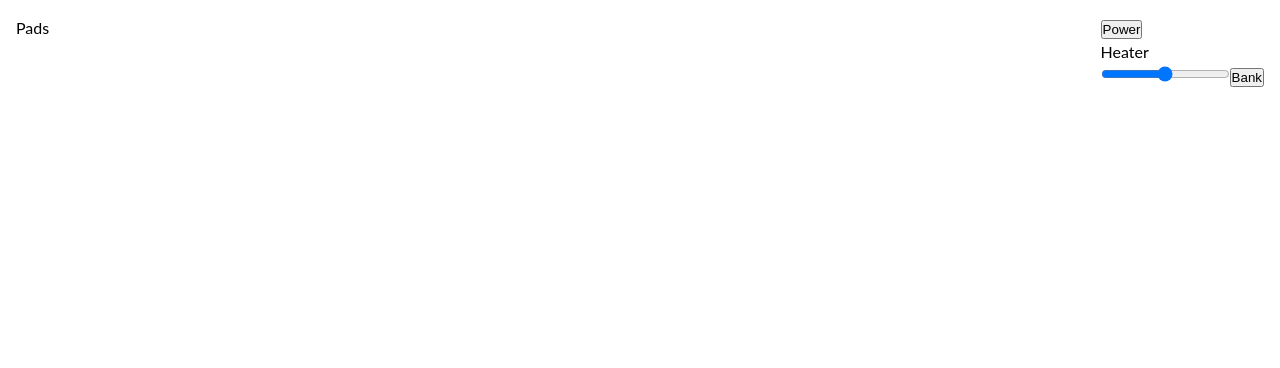
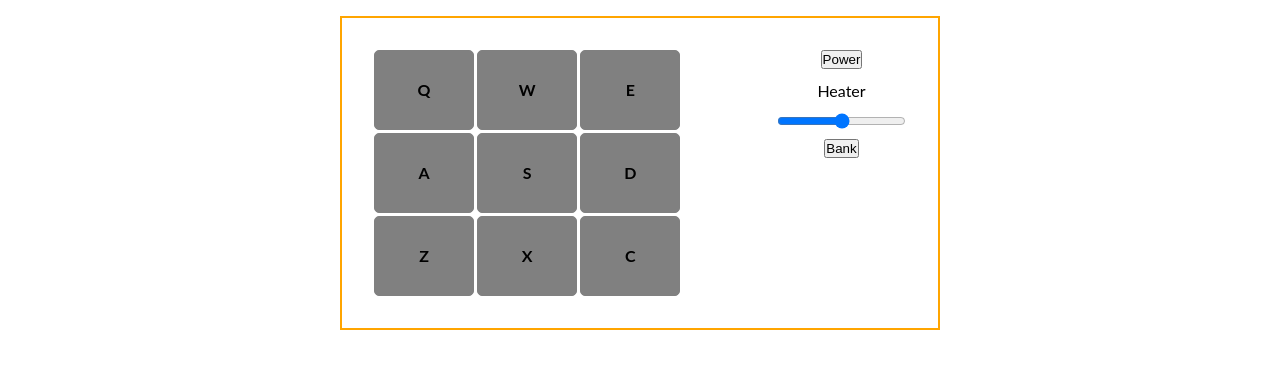
Before and after one commit to m-amroune/drum-machine, a React (Vite) app: page / in a window 1280 px wide. Shown: the top 368 px of the page. Built offline with nearby package versions, Linux system fonts and the light colour scheme.

Commit message:
start stylization pads and controls

```diff
--- a/src/components/DrumMachine.jsx
+++ b/src/components/DrumMachine.jsx
@@ -6,7 +6,10 @@ const DrumMachine = () => {
     <div id="drum-machine">
         { /* pads  */}
         <div id="left-panel">
-        <div id="pads-container" className='pad-container'>Pads</div>
+        <div id="pads-container" className='pad-container'>
+                {pads.map(pad=> <div key={pad.id} className='letter'  > {pad.key}</div>)}
+
+        </div>
         </div>
         <div id="right-panel" >
         <div id="controls-container">
--- a/src/index.css
+++ b/src/index.css
@@ -16,4 +16,40 @@ body {
   justify-content: space-between;
   align-items: flex-start;
   gap: 20px;
+  max-width: 600px;
+  margin: 0 auto;
+  border: 2px solid orange;
+  padding: 2rem;
 }
+
+
+/*  PADS  */
+
+
+.letter{
+  display: flex;
+  justify-content: center;
+  align-items: center;
+  width: 100px;
+  height: 80px;
+  border: 1px solid gray;
+  text-align: center;
+  font-weight: bold;
+  border-radius: 5px;
+  background-color: gray;
+}
+
+#pads-container{
+  display: grid;
+  grid-template-columns: repeat(3, 1fr);
+  gap: 0.2rem;
+}
+
+/*  CONTROLS  */
+
+#controls-container{
+  display: flex;
+  flex-direction: column;
+  gap: 10px;
+  align-items: center;
+}
```
